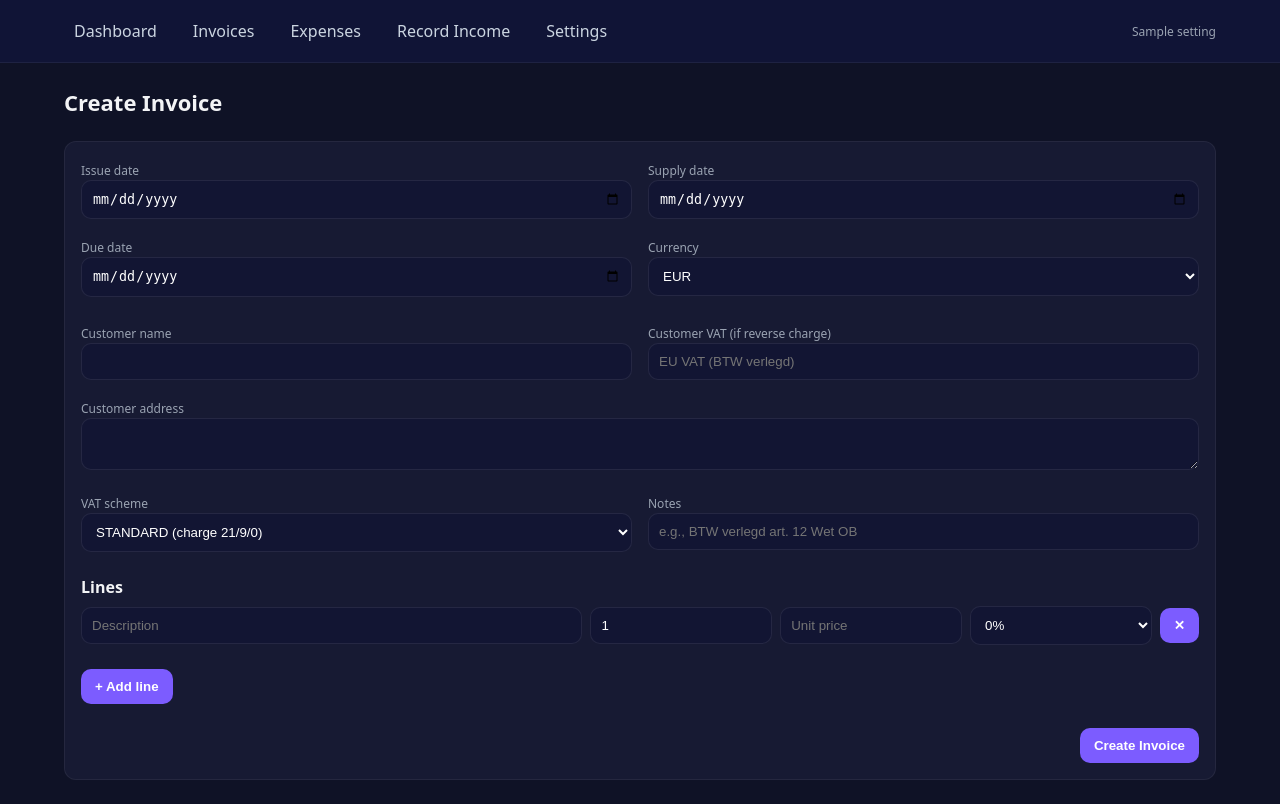
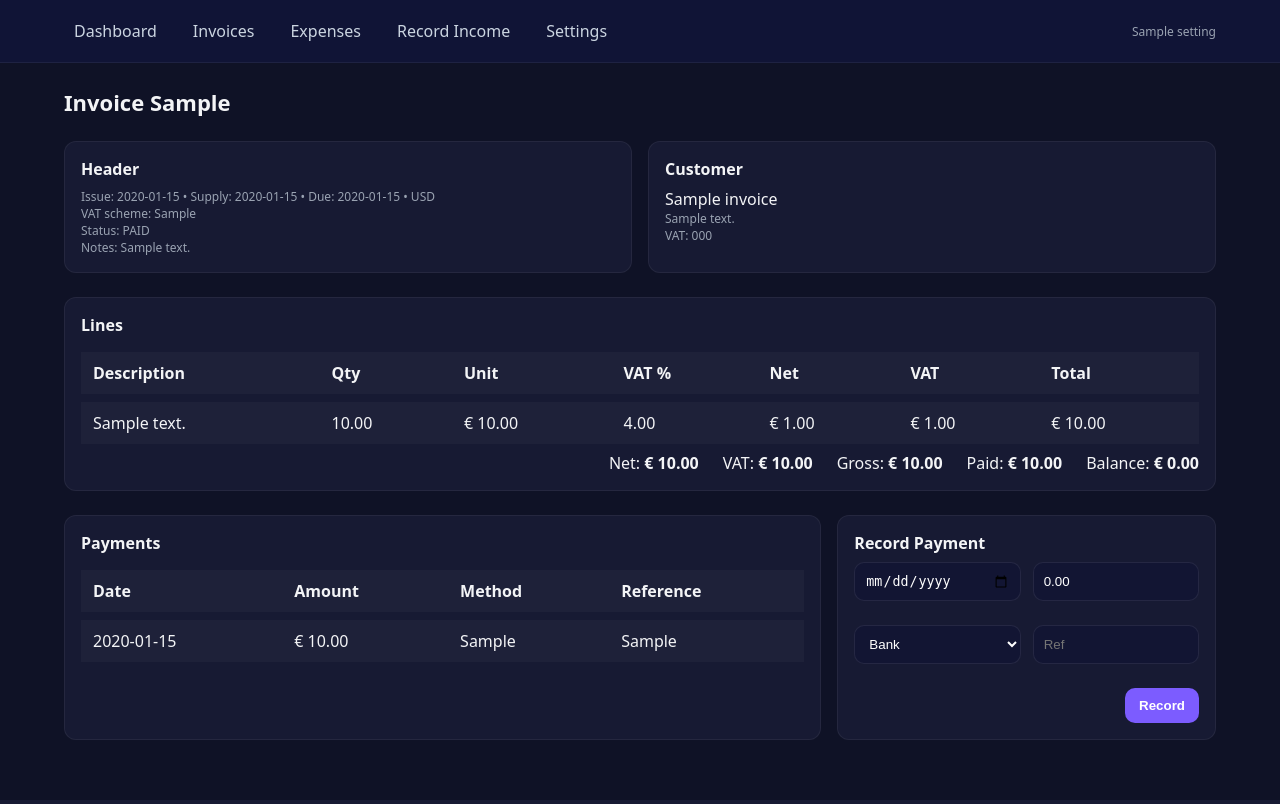
Before and after one commit to AIforimpact22/portalaiforimpact, a Flask app: page /invoice/1 in a window 1280 px wide. Run offline with Flask 3, Linux system fonts and the light colour scheme; tables that the repository leaves empty hold one stand-in row (values such as "Sample post").

Commit message:
Update invoice_detail.html

```diff
--- a/templates/invoice_detail.html
+++ b/templates/invoice_detail.html
@@ -1,81 +1,85 @@
 {% extends "base.html" %}
-{% block title %}Create Invoice · BV Management{% endblock %}
+{% block title %}Invoice {{ inv.invoice_no }} · BV Management{% endblock %}
 {% block content %}
-  <div class="h1">Create Invoice</div>
-  <form method="post" action="{{ url_for('create_invoice') }}" class="card section" id="invForm">
-    <input type="hidden" name="csrf_token" value="{{ csrf_token }}">
+  <div class="h1">Invoice {{ inv.invoice_no }}</div>
 
-    <div class="grid" style="grid-template-columns:1fr 1fr">
-      <div><label>Issue date</label><input type="date" name="issue_date" required></div>
-      <div><label>Supply date</label><input type="date" name="supply_date" required></div>
-      <div><label>Due date</label><input type="date" name="due_date" required></div>
-      <div><label>Currency</label><select name="currency"><option value="EUR" selected>EUR</option></select></div>
+  {% if warns and warns|length %}
+    <div class="card warn"><div class="h2">Compliance warnings</div>
+      <ul>{% for w in warns %}<li>{{ w }}</li>{% endfor %}</ul>
     </div>
+  {% endif %}
 
-    <div class="grid section" style="grid-template-columns:1fr 1fr">
-      <div><label>Customer name</label><input name="client_name" required></div>
-      <div><label>Customer VAT (if reverse charge)</label><input name="client_vat_number" placeholder="EU VAT (BTW verlegd)"></div>
-      <div style="grid-column:1 / span 2"><label>Customer address</label><textarea name="client_address" rows="2" required></textarea></div>
-      <div>
-        <label>VAT scheme</label>
-        <select name="vat_scheme" id="vat_scheme">
-          <option value="STANDARD" selected>STANDARD (charge 21/9/0)</option>
-          <option value="REVERSE_CHARGE_EU">Reverse charge (BTW verlegd)</option>
-          <option value="ZERO_OUTSIDE_EU">0% export outside EU</option>
-          <option value="EXEMPT">Exempt</option>
-        </select>
-      </div>
-      <div><label>Notes</label><input name="notes" placeholder="e.g., BTW verlegd art. 12 Wet OB"></div>
+  <div class="grid section" style="grid-template-columns: 1fr 1fr">
+    <div class="card">
+      <div class="h2">Header</div>
+      <div class="mut">Issue: {{ inv.issue_date }} • Supply: {{ inv.supply_date }} • Due: {{ inv.due_date }} • {{ inv.currency }}</div>
+      <div class="mut">VAT scheme: {{ inv.vat_scheme }}</div>
+      <div class="mut">Status: {{ inv.status }}</div>
+      <div class="mut">Notes: {{ inv.notes or '—' }}</div>
     </div>
+    <div class="card">
+      <div class="h2">Customer</div>
+      <div>{{ inv.client_name }}</div>
+      <div class="mut">{{ inv.client_address }}</div>
+      <div class="mut">VAT: {{ inv.client_vat_number or '—' }}</div>
+    </div>
+  </div>
 
-    <div class="h2 section">Lines</div>
-    <div id="lines">
-      <div class="row" style="gap:8px;align-items:center">
-        <input name="line_desc" placeholder="Description" required style="flex:3">
-        <input name="line_qty" type="number" step="0.01" placeholder="Qty" value="1" required style="flex:1">
-        <input name="line_price" type="number" step="0.01" placeholder="Unit price" required style="flex:1">
-        <select name="line_vat" class="line-vat" style="flex:1">
-          <option value="21">21%</option><option value="9">9%</option><option value="0" selected>0%</option>
-        </select>
-        <button type="button" onclick="removeLine(this)">✕</button>
-      </div>
+  <div class="card section">
+    <div class="h2">Lines</div>
+    <table>
+      <thead><tr><th>Description</th><th>Qty</th><th>Unit</th><th>VAT %</th><th>Net</th><th>VAT</th><th>Total</th></tr></thead>
+      <tbody>
+      {% for l in inv.lines %}
+        <tr>
+          <td>{{ l.description }}</td>
+          <td>{{ '%.2f'|format(l.qty) }}</td>
+          <td>€ {{ '%.2f'|format(l.unit_price) }}</td>
+          <td>{{ '%.2f'|format(l.vat_rate) }}</td>
+          <td>€ {{ '%.2f'|format(l.line_net) }}</td>
+          <td>€ {{ '%.2f'|format(l.line_vat) }}</td>
+          <td>€ {{ '%.2f'|format(l.line_total) }}</td>
+        </tr>
+      {% endfor %}
+      </tbody>
+    </table>
+    <div class="row right" style="gap:24px">
+      <div>Net: <strong>€ {{ '%.2f'|format(inv.net_total) }}</strong></div>
+      <div>VAT: <strong>€ {{ '%.2f'|format(inv.vat_total) }}</strong></div>
+      <div>Gross: <strong>€ {{ '%.2f'|format(inv.gross_total) }}</strong></div>
+      <div>Paid: <strong>€ {{ '%.2f'|format(inv.paid_total) }}</strong></div>
+      <div>Balance: <strong>€ {{ '%.2f'|format(inv.balance) }}</strong></div>
     </div>
-    <div class="row section"><button type="button" onclick="addLine()">+ Add line</button></div>
+  </div>
 
-    <div class="row right section"><button>Create Invoice</button></div>
-  </form>
+  <div class="grid section" style="grid-template-columns: 2fr 1fr">
+    <div class="card">
+      <div class="h2">Payments</div>
+      <table>
+        <thead><tr><th>Date</th><th>Amount</th><th>Method</th><th>Reference</th></tr></thead>
+        <tbody>
+        {% for p in inv.payments %}
+          <tr><td>{{ p.date }}</td><td>€ {{ '%.2f'|format(p.amount) }}</td><td>{{ p.method }}</td><td>{{ p.reference or '' }}</td></tr>
+        {% endfor %}
+        </tbody>
+      </table>
+    </div>
+    <div class="card">
+      <div class="h2">Record Payment</div>
+      <form method="post" action="{{ url_for('pay_invoice', invoice_id=inv.id) }}">
+        <input type="hidden" name="csrf_token" value="{{ csrf_token }}">
+        <div class="row">
+          <input type="date" name="date" required style="flex:1">
+          <input type="number" step="0.01" name="amount" value="{{ '%.2f'|format(inv.balance) }}" style="flex:1">
+        </div>
+        <div class="row section">
+          <select name="method" style="flex:1">
+            <option value="bank">Bank</option><option value="western_union">Western Union</option><option value="cash">Cash</option><option value="other">Other</option>
+          </select>
+          <input name="reference" placeholder="Ref" style="flex:1">
+        </div>
+        <div class="row right section"><button>Record</button></div>
+      </form>
+    </div>
+  </div>
 {% endblock %}
-
-{% block scripts %}
-<script>
-  const vatScheme = document.getElementById('vat_scheme');
-  function syncVatOptions(){
-    const rc = vatScheme.value === 'REVERSE_CHARGE_EU';
-    const zero = vatScheme.value === 'ZERO_OUTSIDE_EU' || vatScheme.value === 'EXEMPT';
-    document.querySelectorAll('.line-vat').forEach(sel => {
-      if (rc || zero) { sel.value = '0'; sel.disabled = true; }
-      else { sel.disabled = false; }
-    });
-  }
-  if(vatScheme){ vatScheme.addEventListener('change', syncVatOptions); syncVatOptions(); }
-
-  function addLine(){
-    const row = document.createElement('div');
-    row.className = 'row'; row.style.gap='8px'; row.style.alignItems='center';
-    row.innerHTML = `
-      <input name="line_desc" placeholder="Description" required style="flex:3">
-      <input name="line_qty" type="number" step="0.01" placeholder="Qty" value="1" required style="flex:1">
-      <input name="line_price" type="number" step="0.01" placeholder="Unit price" required style="flex:1">
-      <select name="line_vat" class="line-vat" style="flex:1">
-        <option value="21">21%</option><option value="9">9%</option><option value="0" selected>0%</option>
-      </select>
-      <button type="button" onclick="removeLine(this)">✕</button>`;
-    document.getElementById('lines').appendChild(row);
-    syncVatOptions();
-  }
-  function removeLine(btn){
-    const parent = btn.closest('.row');
-    if(parent && document.querySelectorAll('#lines .row').length > 1){ parent.remove(); }
-  }
-</script>
-{% endblock %}
```
